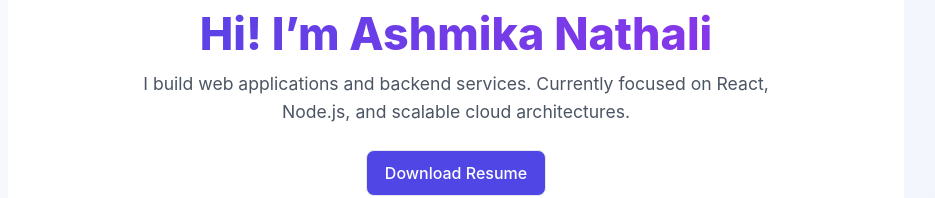
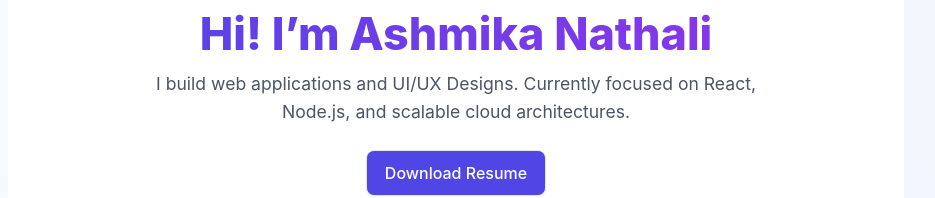
Before and after one commit to ashmikan/My-portfolio, a React (Vite) app: page / in a window 1280 px wide. Shown: the part 203-401 px from the top of the page, without its empty margins (184-1119 px from the left). Built offline with nearby package versions, Linux system fonts and the light colour scheme.

Commit message:
Update introduction text in Hero component

```diff
--- a/src/components/Hero.jsx
+++ b/src/components/Hero.jsx
@@ -5,7 +5,7 @@ export default function Hero() {
     <section id="hero" className="text-center py-12">
       <h1 className="text-4xl font-extrabold mb-4">Hi! I’m Ashmika Nathali</h1>
       <p className="text-lg text-gray-700 max-w-2xl mx-auto">
-        I build web applications and backend services. Currently focused on React, Node.js,
+        I build web applications and UI/UX Designs. Currently focused on React, Node.js,
         and scalable cloud architectures.
       </p>
       <div className="mt-6">
```
